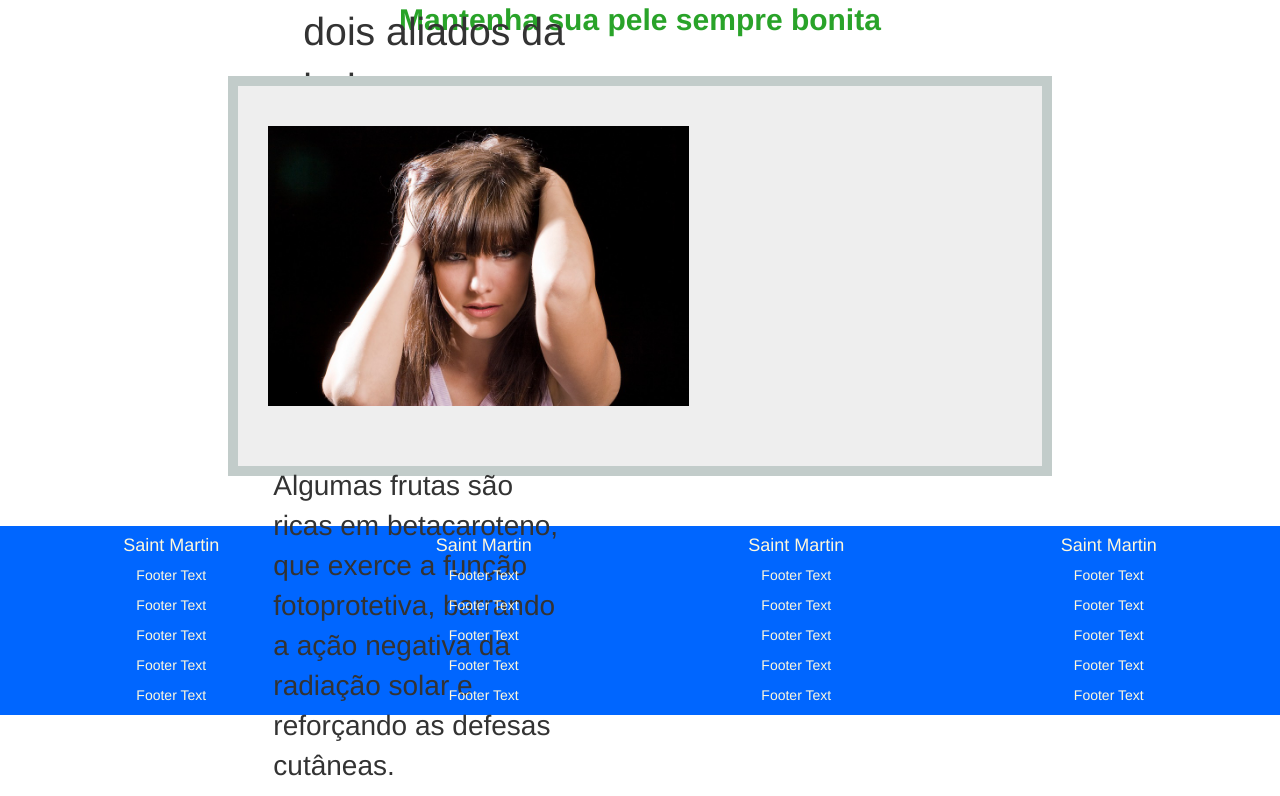
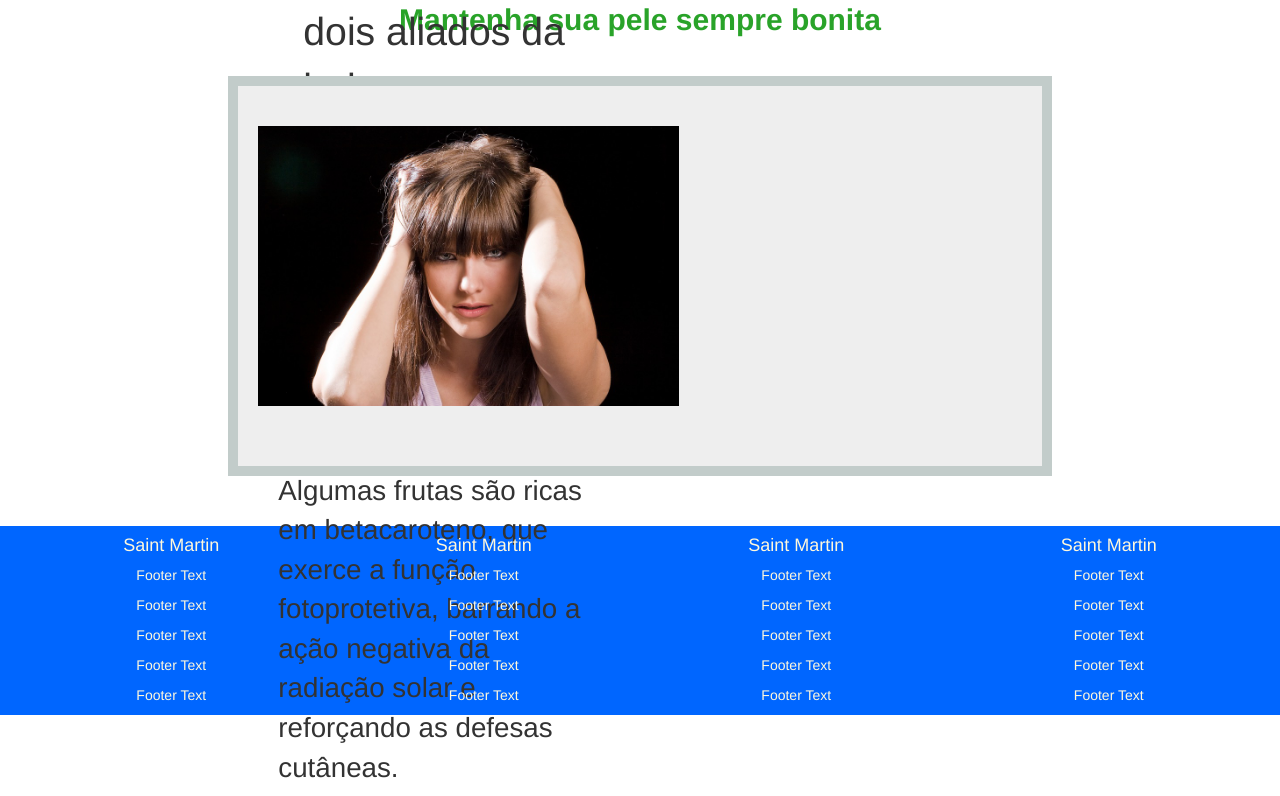
Before and after one commit to ohbueno07/Projeto_Octavio_6, an Angular app: page / in a window 1280 px wide. Shown: the part 1706-2502 px from the top of the page. Built offline with nearby package versions, Linux system fonts and the light colour scheme; no server answers.

Commit message:
atualizacao layout

```diff
--- a/src/app/home/home.css
+++ b/src/app/home/home.css
@@ -79,18 +79,23 @@
     margin-top: 30px;
     height: 400px;
 }
-.caixa-img-foto-2 {
+.conteudo-img-foto-2 {
+    float: left;
     height: 100%;
+    margin: 0px 0px 0px -10px;
 }
-.caixa-texto-foto-2 {
-    padding-left: 20px;
+.conteudo-texto-foto-2 {
+    float: left;
+    margin: 0px 0px 0px 10px;
     width: 340px;
+    height: 310px;
 }
 .img-pele-bonita {
     padding-top: 10px;
 }
 .texto-imagem-pele-bonita {
-    font-size: 200%;
+    padding: 5px 0px 0px 0px;
+    font-size: 198%;
 }
 
 
--- a/src/app/home/home.template.html
+++ b/src/app/home/home.template.html
@@ -2,8 +2,10 @@
   <div class="row content">
 
     <!-- LATERAL ESQUERDA -->
-    <div class="col-sm-2 conteudo-lateral">
-    </div>
+    <aside>
+      <div class="col-sm-2 conteudo-lateral">
+      </div>
+    </aside>
 
     <main>
       <div class="col-sm-8 text-left">
@@ -53,12 +55,12 @@
           <div class="container col-md-12 layout-fotos conteudo-foto-2">
 
               <!-- Foto pele bonita -->
-              <div class="container col-md-7 caixa-img-foto-2">
+              <div class="container col-md-7 conteudo-img-foto-2">
                 <img class="img-responsive img-pele-bonita" src="./img/pele_bonita_01.jpg" alt="Garotas Jovens">
               </div>
 
               <!-- Texto pele bonita -->
-              <div class="col-md-4 caixa-texto-foto-2">
+              <div class="col-md-4 conteudo-texto-foto-2">
                   <p class="texto-imagem-pele-bonita">Algumas frutas são ricas em betacaroteno, que exerce a função fotoprotetiva, barrando a ação negativa da radiação solar e reforçando as defesas cutâneas.</p>
               </div>
 
@@ -69,8 +71,10 @@
     </main>
 
     <!-- LATERAL DIREITA -->
-    <div class="col-sm-2 conteudo-lateral">
-    </div>
+    <aside>
+      <div class="col-sm-2 conteudo-lateral">
+      </div>
+    </aside>
   </div>
 </div>
 
```
